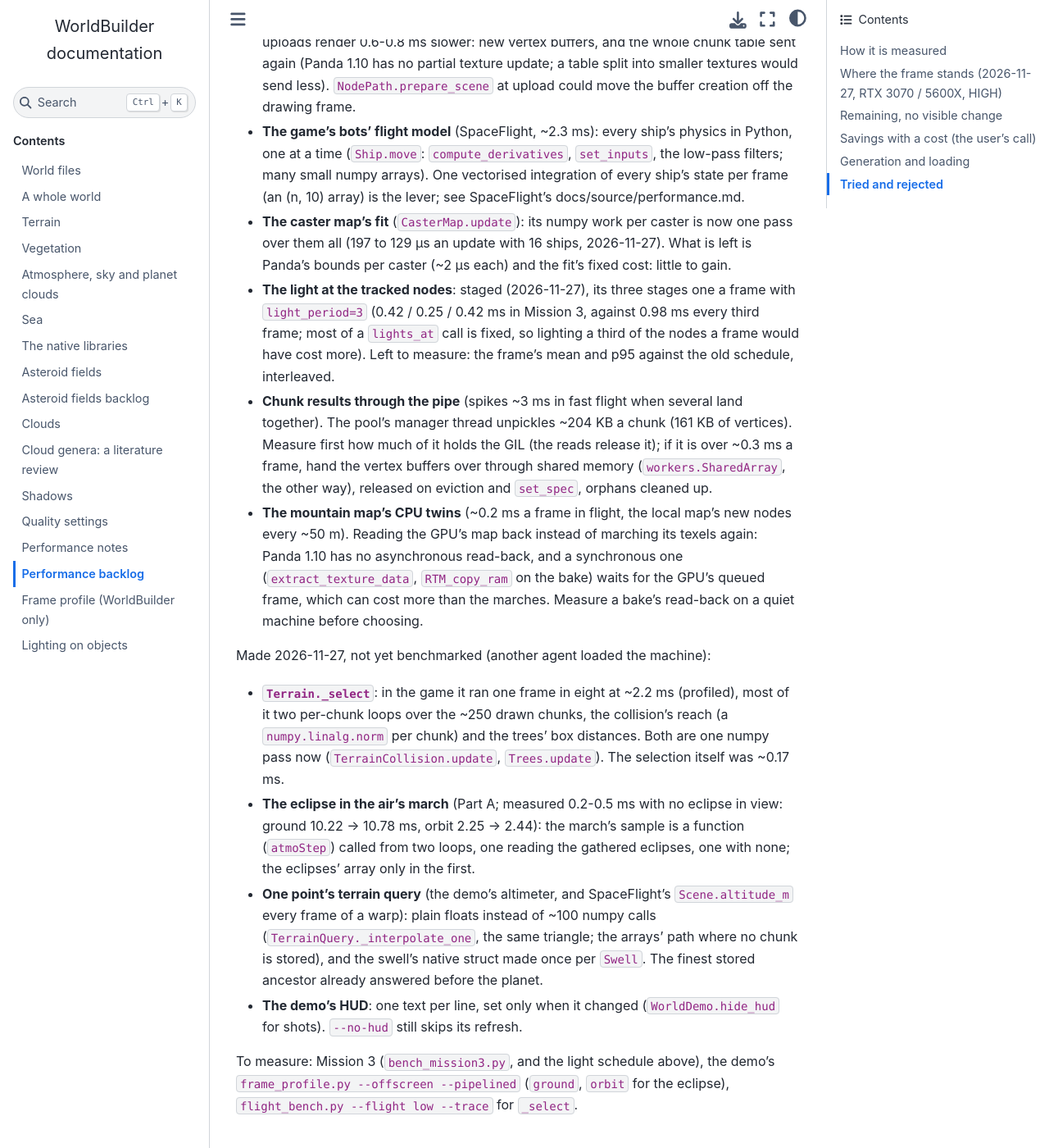
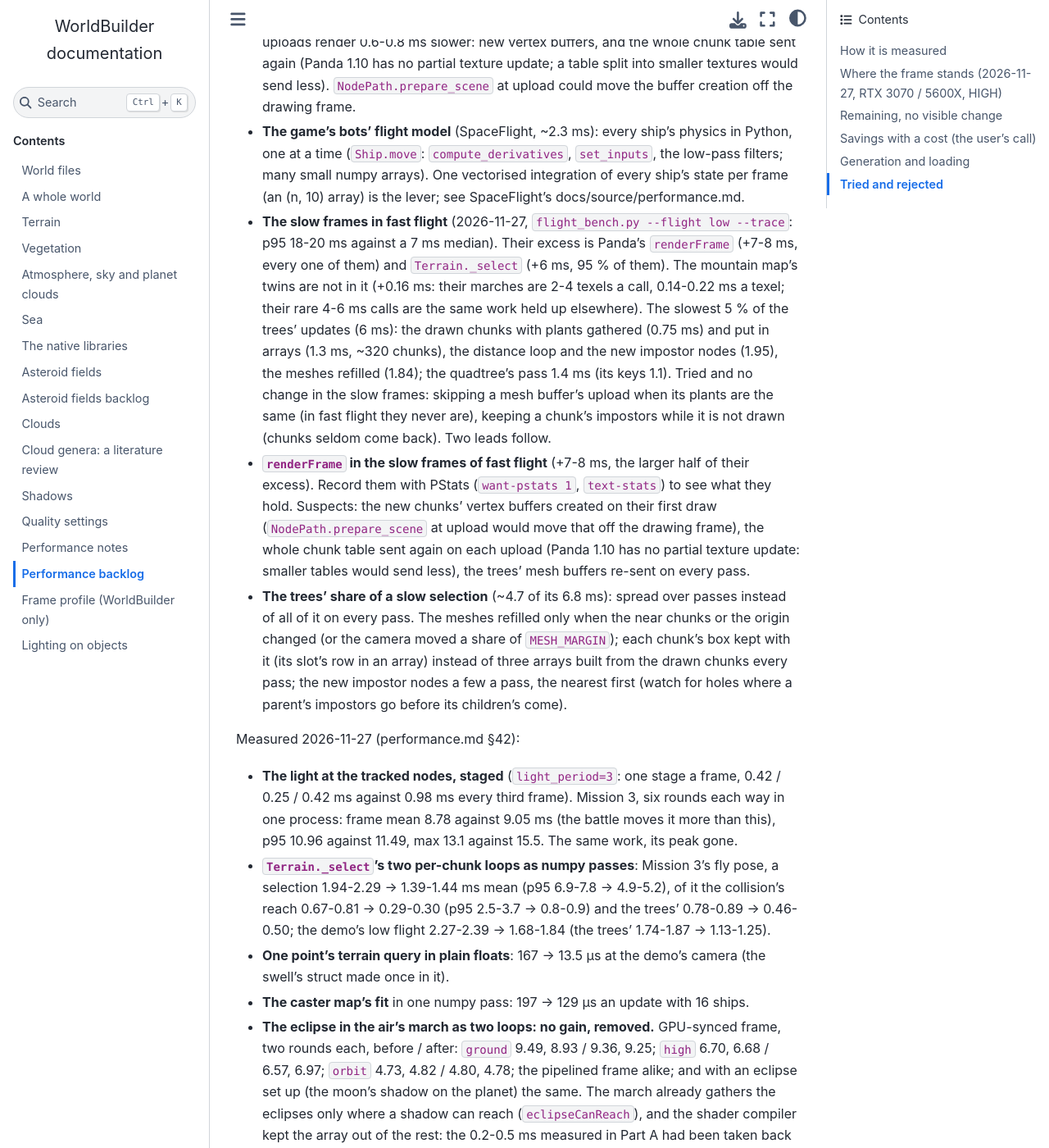
Before and after one commit to JoeDalton/WorldBuilder, a Sphinx documentation site: the page built from docs/source/performance_backlog.md, in a window 1280 px wide and 1400 px high, scrolled down 1415 px. Shown: the whole window at 82% size. Built offline with Sphinx 7.4.7 and the Sphinx Book theme 1.1.4, drawn with Linux system fonts in a browser that asks for light colours; pages that are not in the unit, such as notebooks, are missing from menus; some of the changed text lies outside the part shown.

```diff
--- a/docs/source/performance.md
+++ b/docs/source/performance.md
@@ -2975,6 +2975,67 @@ ms a frame):
 | of it: the sea / the models' inputs | 0.15 / 0.1 |
 | Waiting for the GPU (the bench's read-back) | 1.6 |
 
+## 42. The backlog's smaller leads, measured (2026-11-27)
+
+RTX 3070, 5600X, HIGH. Each change against its parent commit, the trees run
+in turn (two rounds), or old and new in one process where the scene moves.
+
+**The light at the tracked nodes in three stages** (`World(light_period=3)`:
+the air's light; the eclipses and the clouds' shadow; the rings' and the
+mountains' shadows and the lights set, one a frame). Mission 3 at 1280 x 720,
+the old schedule (all of it every third frame) and the new swapped every 300
+frames, six rounds each, ms (median of the rounds):
+
+| | mean | p95 | max |
+|---|---|---|---|
+| staged | 8.78 | 10.96 | 13.12 |
+| every third frame | 9.05 | 11.49 | 15.54 |
+
+The rounds' means range 7.5-10.1 ms either way (the battle): the mean's
+difference is noise, as the work is the same; the peak is what went. The
+stages: 0.42 / 0.25 / 0.42 ms, against 0.98 ms at once.
+
+**The terrain selection's per-chunk loops as numpy passes**
+(`TerrainCollision.update`, `Trees.update`), ms a selection (mean, p95):
+
+| | Mission 3, fly (1280 x 720) | the demo's low flight |
+|---|---|---|
+| `_select` before | 1.94-2.29, 6.9-7.8 | 2.27-2.39, 7.8-7.9 |
+| `_select` after | 1.39-1.44, 4.9-5.2 | 1.68-1.84, 6.1-6.4 |
+| collision's reach | 0.67-0.81 → 0.29-0.30 | (not enabled) |
+| trees | 0.78-0.89 → 0.46-0.50 | 1.74-1.87 → 1.13-1.25 |
+
+In flight a selection runs about every other frame in Mission 3 (~450 in
+900), ~1.4 a frame in the demo (1775 in 1264: each of its three bodies'
+terrains): a frame with one is a slow frame.
+
+**One point's terrain query in plain floats** (`TerrainQuery._interpolate_one`):
+167 → 13.5 µs at the demo's camera, the swell's native struct made once.
+
+**The eclipse in the air's march as two loops** (`atmoStep`): no gain
+(`frame_profile.py --offscreen`, GPU-synced, before / after, two rounds:
+`ground` 9.49, 8.93 / 9.36, 9.25; `high` 6.70, 6.68 / 6.57, 6.97; `orbit` 4.73,
+4.82 / 4.80, 4.78; pipelined alike). The eclipses were already gathered only
+where a shadow can reach.
+
+With an eclipse set up (the sun behind the moon, the camera in its shadow
+on the planet: the moon one of the planet's casters, the eclipsed loop
+taken), GPU-synced, before / after, two rounds: under the moon looking at
+the horizon 8.44, 8.42 / 8.44, 8.47 ms; looking up 5.69, 5.71 / 5.69, 5.72;
+from 20 km 7.79, 7.82 / 7.83, 8.14. No gain either. The eclipse's own cost
+(the same poses with the sun 30° off the moon, no caster): ~0 near the
+ground (8.52, 8.30 / 8.51, 8.40; looking up 5.58, 5.40 / 5.49, 5.39), 0.5-0.9
+ms from 20 km looking down (8.29, 7.89 / 7.42, 7.36), where the air's march
+fills the view (the sun's angle differs between the two: approximate).
+The two loops were removed: the shader is as it was before them.
+
+**Two leads closed.** A chunk's unpickling, the GIL's share of its trip
+through the pipe: 18.7 µs for 250 KB, ~0.03 ms a frame at 150 chunks a
+second. The mountain maps read back synchronously after a frame (Panda 1.10
+has no asynchronous read-back): 33 ms (global, 6 x 1024²) and 9.1 ms (local,
+1024²), against the twins' 0.23 ms a frame in flight (up to 9.1 / 3.5 ms in
+the frames that march new texels: those spikes are the lead left).
+
 ## Not covered
 
 The sea's parts are measured in §16; its reflection pass re-renders the
--- a/docs/source/performance_backlog.md
+++ b/docs/source/performance_backlog.md
@@ -62,50 +62,70 @@ Ranked by what they would take off a game's frame.
   `set_inputs`, the low-pass filters; many small numpy arrays). One
   vectorised integration of every ship's state per frame (an (n, 10) array)
   is the lever; see SpaceFlight's docs/source/performance.md.
-- **The caster map's fit** (`CasterMap.update`): its numpy work per caster
-  is now one pass over them all (197 to 129 µs an update with 16 ships,
-  2026-11-27). What is left is Panda's bounds per caster (~2 µs each) and the
-  fit's fixed cost: little to gain.
-- **The light at the tracked nodes**: staged (2026-11-27), its three stages
-  one a frame with `light_period=3` (0.42 / 0.25 / 0.42 ms in Mission 3,
-  against 0.98 ms every third frame; most of a `lights_at` call is fixed,
-  so lighting a third of the nodes a frame would have cost more). Left to
-  measure: the frame's mean and p95 against the old schedule, interleaved.
-- **Chunk results through the pipe** (spikes ~3 ms in fast flight when
-  several land together). The pool's manager thread unpickles ~204 KB a
-  chunk (161 KB of vertices). Measure first how much of it holds the GIL (the
-  reads release it); if it is over ~0.3 ms a frame, hand the vertex buffers
-  over through shared memory (`workers.SharedArray`, the other way),
-  released on eviction and `set_spec`, orphans cleaned up.
-- **The mountain map's CPU twins** (~0.2 ms a frame in flight, the local
-  map's new nodes every ~50 m). Reading the GPU's map back instead of
-  marching its texels again: Panda 1.10 has no asynchronous read-back, and a
-  synchronous one (`extract_texture_data`, `RTM_copy_ram` on the bake) waits
-  for the GPU's queued frame, which can cost more than the marches. Measure a
-  bake's read-back on a quiet machine before choosing.
+- **The slow frames in fast flight** (2026-11-27, `flight_bench.py --flight
+  low --trace`: p95 18-20 ms against a 7 ms median). Their excess is Panda's
+  `renderFrame` (+7-8 ms, every one of them) and `Terrain._select` (+6 ms,
+  95 % of them). The mountain map's twins are not in it (+0.16 ms: their
+  marches are 2-4 texels a call, 0.14-0.22 ms a texel; their rare 4-6 ms
+  calls are the same work held up elsewhere). The slowest 5 % of the trees'
+  updates (6 ms): the drawn chunks with plants gathered (0.75 ms) and put in
+  arrays (1.3 ms, ~320 chunks), the distance loop and the new impostor
+  nodes (1.95), the meshes refilled (1.84); the quadtree's pass 1.4 ms (its
+  keys 1.1). Tried and no change in the slow frames: skipping a mesh
+  buffer's upload when its plants are the same (in fast flight they never
+  are), keeping a chunk's impostors while it is not drawn (chunks seldom
+  come back). Two leads follow.
+- **`renderFrame` in the slow frames of fast flight** (+7-8 ms, the larger
+  half of their excess). Record them with PStats (`want-pstats 1`,
+  `text-stats`) to see what they hold. Suspects: the new chunks' vertex
+  buffers created on their first draw (`NodePath.prepare_scene` at upload
+  would move that off the drawing frame), the whole chunk table sent again
+  on each upload (Panda 1.10 has no partial texture update: smaller tables
+  would send less), the trees' mesh buffers re-sent on every pass.
+- **The trees' share of a slow selection** (~4.7 of its 6.8 ms): spread over
+  passes instead of all of it on every pass. The meshes refilled only when
+  the near chunks or the origin changed (or the camera moved a share of
+  `MESH_MARGIN`); each chunk's box kept with it (its slot's row in an array)
+  instead of three arrays built from the drawn chunks every pass; the new
+  impostor nodes a few a pass, the nearest first (watch for holes where a
+  parent's impostors go before its children's come).
 
-Made 2026-11-27, not yet benchmarked (another agent loaded the machine):
+Measured 2026-11-27 (performance.md §42):
 
-- **`Terrain._select`**: in the game it ran one frame in eight at ~2.2 ms
-  (profiled), most of it two per-chunk loops over the ~250 drawn chunks, the
-  collision's reach (a `numpy.linalg.norm` per chunk) and the trees' box
-  distances. Both are one numpy pass now (`TerrainCollision.update`,
-  `Trees.update`). The selection itself was ~0.17 ms.
-- **The eclipse in the air's march** (Part A; measured 0.2-0.5 ms with no
-  eclipse in view: ground 10.22 → 10.78 ms, orbit 2.25 → 2.44): the march's
-  sample is a function (`atmoStep`) called from two loops, one reading the
-  gathered eclipses, one with none; the eclipses' array only in the first.
-- **One point's terrain query** (the demo's altimeter, and SpaceFlight's
-  `Scene.altitude_m` every frame of a warp): plain floats instead of ~100
-  numpy calls (`TerrainQuery._interpolate_one`, the same triangle; the arrays'
-  path where no chunk is stored), and the swell's native struct made once per
-  `Swell`. The finest stored ancestor already answered before the planet.
-- **The demo's HUD**: one text per line, set only when it changed
-  (`WorldDemo.hide_hud` for shots). `--no-hud` still skips its refresh.
+- **The light at the tracked nodes, staged** (`light_period=3`: one stage a
+  frame, 0.42 / 0.25 / 0.42 ms against 0.98 ms every third frame). Mission 3,
+  six rounds each way in one process: frame mean 8.78 against 9.05 ms (the
+  battle moves it more than this), p95 10.96 against 11.49, max 13.1 against
+  15.5. The same work, its peak gone.
+- **`Terrain._select`'s two per-chunk loops as numpy passes**: Mission 3's
+  fly pose, a selection 1.94-2.29 → 1.39-1.44 ms mean (p95 6.9-7.8 → 4.9-5.2),
+  of it the collision's reach 0.67-0.81 → 0.29-0.30 (p95 2.5-3.7 → 0.8-0.9)
+  and the trees' 0.78-0.89 → 0.46-0.50; the demo's low flight 2.27-2.39 →
+  1.68-1.84 (the trees' 1.74-1.87 → 1.13-1.25).
+- **One point's terrain query in plain floats**: 167 → 13.5 µs at the
+  demo's camera (the swell's struct made once in it).
+- **The caster map's fit** in one numpy pass: 197 → 129 µs an update with 16
+  ships.
+- **The eclipse in the air's march as two loops: no gain, removed.**
+  GPU-synced frame, two rounds each, before / after: `ground` 9.49, 8.93 /
+  9.36, 9.25; `high` 6.70, 6.68 / 6.57, 6.97; `orbit` 4.73, 4.82 / 4.80, 4.78;
+  the pipelined frame alike; and with an eclipse set up (the moon's shadow
+  on the planet) the same. The march already gathers the eclipses only
+  where a shadow can reach (`eclipseCanReach`), and the shader compiler kept
+  the array out of the rest: the 0.2-0.5 ms measured in Part A had been
+  taken back then. The shader is back as it was.
 
-To measure: Mission 3 (`bench_mission3.py`, and the light schedule above),
-the demo's `frame_profile.py --offscreen --pipelined` (`ground`, `orbit` for
-the eclipse), `flight_bench.py --flight low --trace` for `_select`.
+Leads measured and closed (2026-11-27):
+
+- **Chunk results through shared memory:** unpickling a chunk (250 KB) is
+  18.7 µs, what holds the GIL on the main side: ~3 ms a second at the low
+  flight's 150 chunks a second, ~0.03 ms a frame, a tenth of the 0.3 ms that
+  would have made it worth it. Its spikes are elsewhere.
+- **The mountain map read back from the GPU instead of its twins:** a
+  synchronous read-back right after a frame (`extract_texture_data`, Panda
+  1.10 has no asynchronous one) took 33 ms for the global map (6 x 1024²,
+  13.5 s the first time) and 9.1 ms for the local one (1024²), against a
+  3.45 ms frame: worse than the twins' marches even once per bake.
 
 ## Savings with a cost (the user's call)
 
```
Also changed, not shown: CHANGELOG.md (+3 -4 lines), 2 other files.
